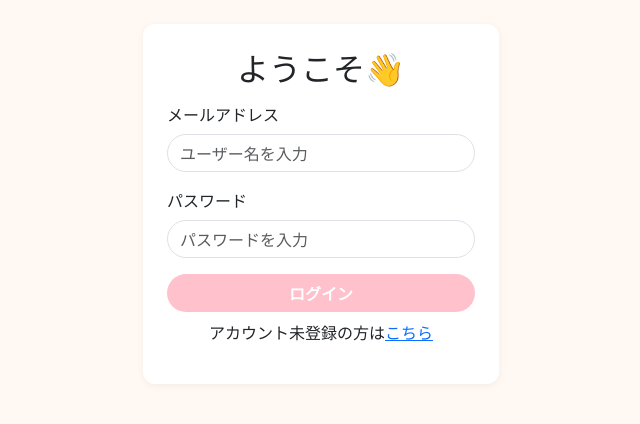
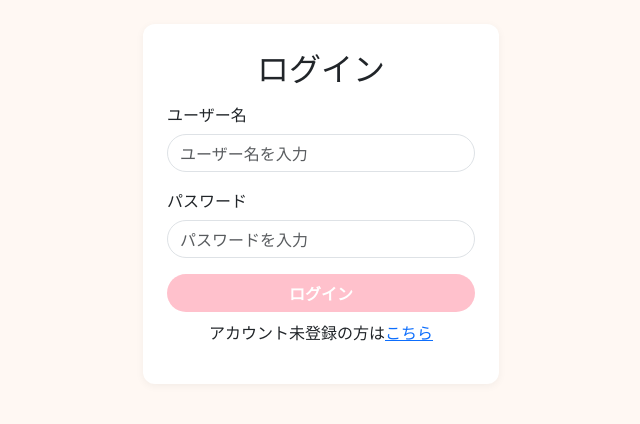
Before and after one commit to taipiwiq/otamesi, a Python web app: template PLACTICE/shared/templates/login.html in a window 1280 px wide. Shown: the part 68-492 px from the top of the page, without its empty margins (319-959 px from the left). Run offline with Jinja, Linux system fonts and the light colour scheme; the template is opened without the code that fills it, so the values that code supplies are empty.

Commit message:
Update login.html

```diff
--- a/PLACTICE/shared/templates/login.html
+++ b/PLACTICE/shared/templates/login.html
@@ -3,11 +3,11 @@
 <div class="row justify-content-center">
   <div class="col-md-6 col-lg-4">
     <div class="card p-4">
-      <h2 class="text-center mb-3">ようこそ👋</h2>
+      <h2 class="text-center mb-3">ログイン</h2>
       <form method="post">
         <div class="mb-3">
-          <label class="form-label">メールアドレス</label>
-          <input type="email" name="email" class="form-control rounded-pill" placeholder="ユーザー名を入力" required>
+          <label class="form-label">ユーザー名</label>
+          <input type="user-name" name="user-name" class="form-control rounded-pill" placeholder="ユーザー名を入力" required>
         </div>
         <div class="mb-3">
           <label class="form-label">パスワード</label>
```
